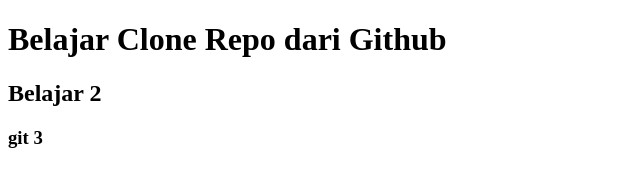
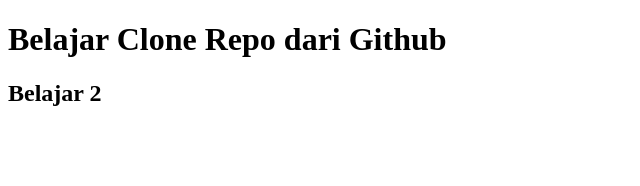
Before and after one commit to yajidichsan/belajar-niomic, a plain HTML site: page index.html in a window 1280 px wide. Shown: the full height of the page, 0-640 px from the left. Drawn offline with Linux system fonts and the light colour scheme.

Commit message:
menghapus h3

```diff
--- a/index.html
+++ b/index.html
@@ -7,6 +7,5 @@
   <body>
     <h1>Belajar Clone Repo dari Github</h1>
     <h2>Belajar 2</h2>
-    <h3>git 3</h3>
   </body>
 </html>
```
